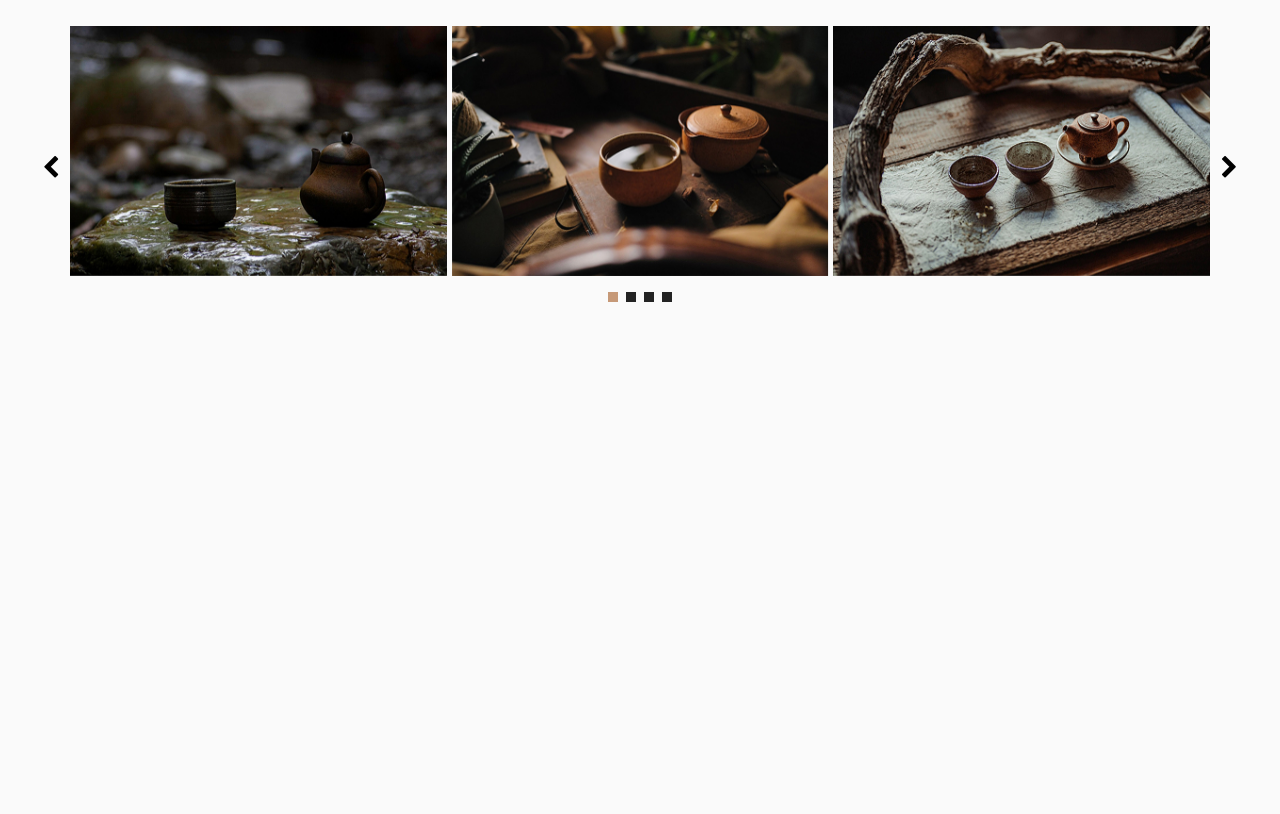
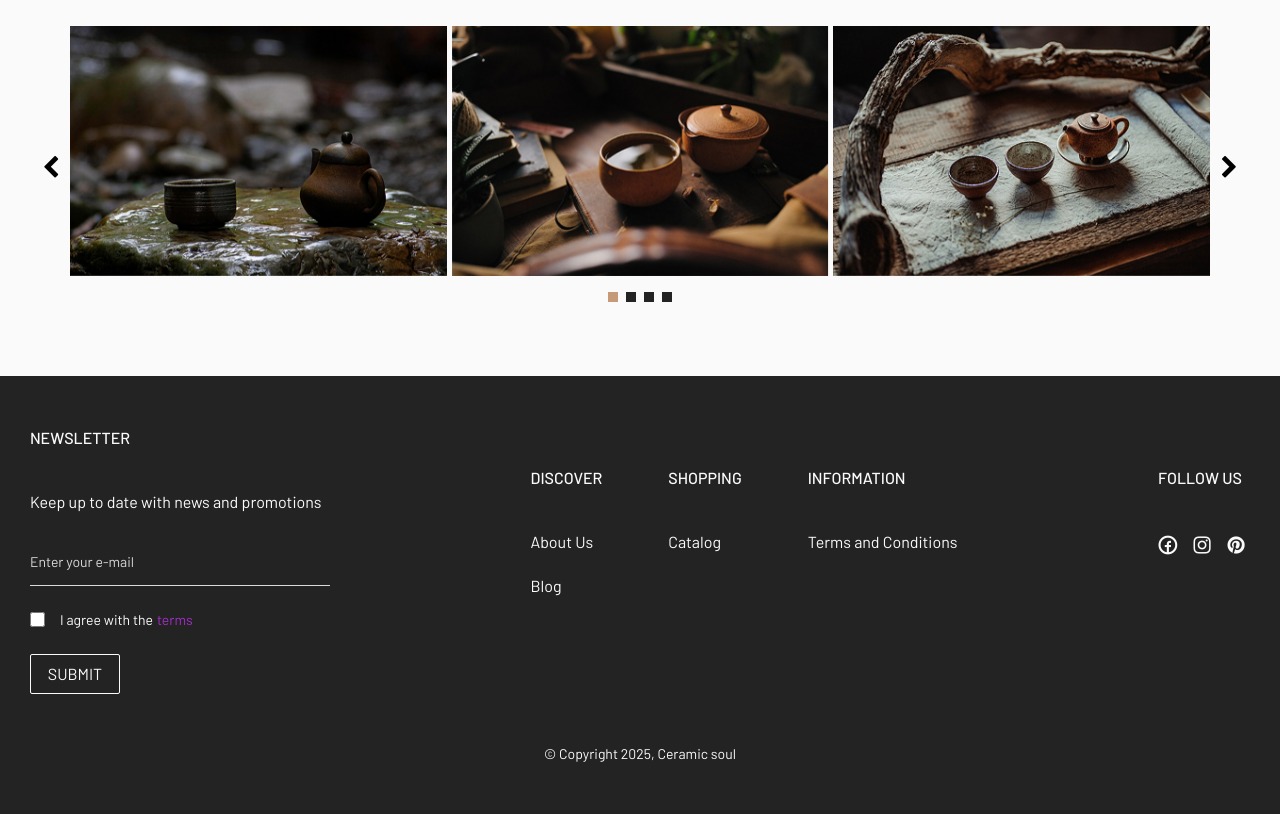
Before and after one commit to Nikichva/Ceramic_Soul, a website built with Vite: page index.html in a window 1280 px wide. Shown: the part 2257-3071 px from the top of the page. Before the commit the page ends 2633 px from the top, so only its background shows below. Built offline with nearby package versions, Linux system fonts and the light colour scheme.

Commit message:
added footer

```diff
--- a/src/sections/footer.html
+++ b/src/sections/footer.html
@@ -0,0 +1,69 @@
+<footer class="pt-12.5 2xl:pt-20 px-2.5 md:px-6 lg:px-7.5 bg-dark pb-12.5">
+  <div class="container mx-auto">
+    <div class="md:flex justify-between flex-wrap">
+      <div class="md:mr-50 lg:mr-0">
+        <p class="footer-title">newsletter</p>
+        <p class="footer-text mt-10">
+          Keep up to date with news and promotions
+        </p>
+        <form action="#">
+          <input
+            type="email"
+            id="email-footer"
+            name="email-footer"
+            placeholder="Enter your e-mail"
+            class="footer_input mt-10"
+            required
+          />
+          <label
+            for="footer-checkbox"
+            class="mt-5 flex items-center !text-light"
+            ><input
+              required
+              type="checkbox"
+              id="footer-checkbox"
+              class="mr-[0.938rem] w-[0.938rem] h-[0.938rem]"
+            />
+            I agree with the
+            <a href="#" class="text-[#A22DC6] ml-1">terms</a></label
+          >
+          <button class="btn-submit mt-5">submit</button>
+        </form>
+      </div>
+      <div>
+        <nav class="flex mt-10 2xl:mt-9 gap-16.5 flex-wrap">
+          <ul class="flex flex-col gap-5">
+            <li class="footer-title mb-5">discover</li>
+            <li><a href="#" class="footer-text">About Us</a></li>
+            <li><a href="#" class="footer-text">Blog</a></li>
+          </ul>
+          <ul class="flex flex-col gap-5">
+            <li class="footer-title mb-5">shopping</li>
+            <li><a href="#" class="footer-text">Catalog</a></li>
+          </ul>
+          <ul class="flex flex-col gap-5">
+            <li class="footer-title mb-5">information</li>
+            <li><a href="#" class="footer-text">Terms and Conditions</a></li>
+          </ul>
+        </nav>
+      </div>
+      <div>
+        <p class="footer-title mt-10">follow us</p>
+        <div class="flex items-start gap-2.5 mt-10">
+          <a href="#" class="block text-light"
+            ><span class="block icon-facebook-circled text-xl -ml-1"></span
+          ></a>
+          <a href="#" class="block text-light"
+            ><span class="block icon-instagram text-xl -ml-1"></span
+          ></a>
+          <a href="#" class="block text-light"
+            ><span class="block icon-pinterest-circled text-xl -ml-1"></span
+          ></a>
+        </div>
+      </div>
+    </div>
+    <p class="footer-text text-center mt-10 lg:mt-12.5 2xl:mt-5 !text-sm">
+      © Copyright 2025, Ceramic soul
+    </p>
+  </div>
+</footer>
--- a/src/styles/tailwind.css
+++ b/src/styles/tailwind.css
@@ -22,6 +22,12 @@
   .title-h3 {
     @apply text-xl md:text-2xl;
   }
+  .footer-title {
+    @apply text-base font-medium text-light uppercase;
+  }
+  .footer-text {
+    @apply text-base font-normal text-light;
+  }
 }
 
 @theme {
@@ -43,7 +49,7 @@
     @apply w-57.5 h-12.5 2xl:w-82.5 2xl:h-15 text-xl lg:hover:bg-dark lg:hover:text-light lg:active:bg-transparent lg:active:text-dark lg:active:shadow-btn-shadow lg:active:border-0;
   }
   .btn-send {
-    @apply w-55 h-10 text-base focus:outline-ceramic focus:outline focus:border-ceramic lg:active:outline-ceramic lg:active:outline lg:active:border-ceramic lg:active:text-dark lg:hover:text-ceramic lg:hover:border-ceramic lg:disabled:text-ui-disabled lg:disabled:border-ui-disabled;
+    @apply w-55 h-10 text-base focus:outline-ceramic focus:outline focus:border-ceramic lg:active:outline-ceramic lg:active:outline lg:active:border-ceramic lg:active:text-dark lg:hover:text-ceramic lg:hover:border-ceramic disabled:text-ui-disabled disabled:border-ui-disabled;
   }
   label {
     @apply block text-dark text-sm font-normal leading-[28px];
@@ -63,4 +69,10 @@
   .works__slider-nav {
     @apply hidden lg:block text-2xl absolute top-[50%] transform-gpu top-[50%];
   }
+  .footer_input {
+    @apply w-73 h-8 md:w-75 bg-transparent placeholder:text-ui-active border-b-1 border-ui-active pb-4 text-light text-sm font-normal;
+  }
+  .btn-submit {
+    @apply w-22.5 h-10 rounded-xs border border-light text-center text-light not-italic font-normal leading-normal uppercase bg-transparent block px-4 cursor-pointer text-base disabled:border-ui-disabled disabled:text-ui-disabled;
+  }
 }
```
Also changed, not shown: index.html (+0 -1 lines).
